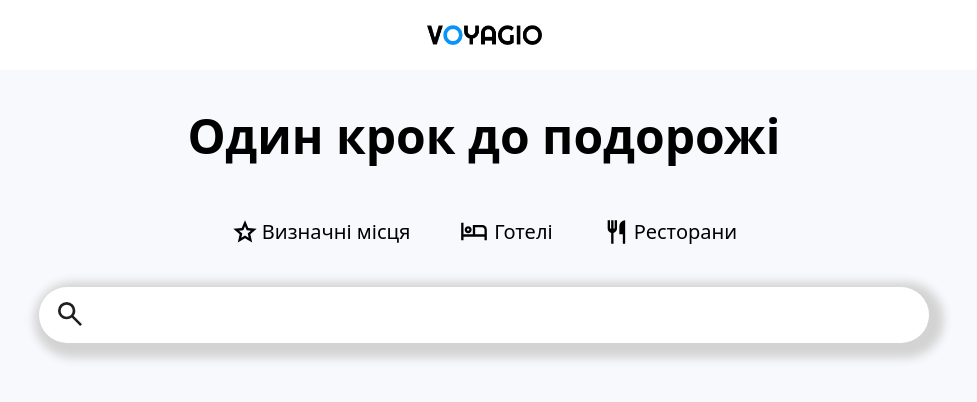
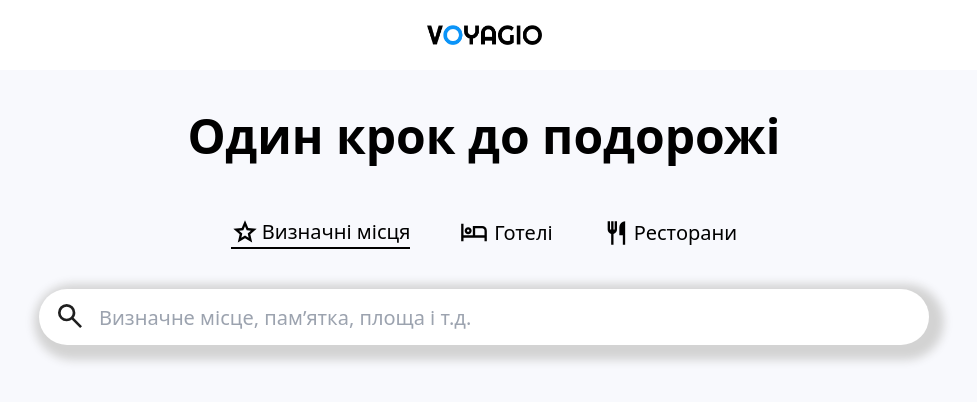
Before and after one commit to Quertov/voyagio, a Next.js app: page / in a window 1280 px wide. Shown: the top 402 px of the page, without its empty margins (156-1133 px from the left). Built offline with nearby package versions, Linux system fonts and the light colour scheme.

Commit message:
feat: category active and placeholder

```diff
--- a/package.json
+++ b/package.json
@@ -10,6 +10,7 @@
   },
   "dependencies": {
     "@reduxjs/toolkit": "^2.5.1",
+    "clsx": "^2.1.1",
     "dotenv": "^16.4.7",
     "next": "15.1.6",
     "react": "^19.0.0",
--- a/src/components/Search.tsx
+++ b/src/components/Search.tsx
@@ -10,17 +10,13 @@ import StarIcon from '../../public/icons/star.svg';
 import RestrauntIcon from '../../public/icons/restraunt.svg';
 import HotelIcon from '../../public/icons/hotel.svg';
 import { ICategoriesIds, ICategoriesTitles } from '@/types/types';
+import clsx from 'clsx';
 
 const Search: FC = () => {
 	const { fetchPlaces } = useSearch();
 	const [isEnglishQuery, setEnglishQuery] = useState<boolean>(true);
 	const [query, setQuery] = useState<string>('');
 	const [category, setCategory] = useState<'landmarks' | 'hotels' | 'restaurants'>('landmarks');
-	const categoriesTexts = useMemo(() => ( [
-		{ text: 'Визначні місця', icon: StarIcon },
-		{ text: 'Готелі', icon: HotelIcon },
-		{ text: 'Ресторани', icon: RestrauntIcon }
-	] ), []);
 
 	const categoryId: ICategoriesIds = useMemo(() => ( {
 		landmarks: 16000,
@@ -28,10 +24,19 @@ const Search: FC = () => {
 		restaurants: 13000
 	} ), []);
 
-	const categoryTitles: ICategoriesTitles = useMemo(() => ( {
-		landmarks: 'Один крок до подорожі',
-		hotels: 'Зупиніться в чудовому місці',
-		restaurants: 'Знайдіть місця, де можна поїсти'
+	const categoryTexts = useMemo(() => ( {
+		landmarks: {
+			title: 'Один крок до подорожі',
+			placeholder: 'Визначне місце, памʼятка, площа і т.д.'
+		},
+		hotels: {
+			title: 'Зупиніться в чудовому місці',
+			placeholder: 'Назва готелю або місце призначення'
+		},
+		restaurants: {
+			title: 'Знайдіть місця, де можна поїсти',
+			placeholder: 'Ресторан, кафе, бар або місце призначення'
+		}
 	} ), []);
 
 	const keyDownHandler = useCallback((event: React.KeyboardEvent<HTMLInputElement>) => {
@@ -67,18 +72,24 @@ const Search: FC = () => {
 	return (
 		<main className={ styles.hero__container }>
 			<div className={ styles.hero__title_container }>
-				<h1 className={ styles.hero__title }>{ categoryTitles[category] }</h1>
+				<h1 className={ styles.hero__title }>{ categoryTexts[category].title }</h1>
 			</div>
 			<div className={ styles.hero__categories_container }>
-					<div className={ styles.hero__category } onClick={ () => setCategory('landmarks') }>
+					<div
+						className={ clsx(styles.hero__category, ( category === 'landmarks' ? 'border-b-2 border-black' : '' )) }
+						onClick={ () => setCategory('landmarks') }>
 						<Image src={ StarIcon } alt='' width={ 28 } height={ 28 } />
 						Визначні місця
 					</div>
-					<div className={ styles.hero__category } onClick={ () => setCategory('hotels') }>
+					<div
+						className={ clsx(styles.hero__category, ( category === 'hotels' ? 'border-b-2 border-black' : '' )) }
+						onClick={ () => setCategory('hotels') }>
 						<Image src={ HotelIcon } alt='' width={ 28 } height={ 28 } className='mr-[3px]' />
 						Готелі
 					</div>
-					<div className={ styles.hero__category } onClick={ () => setCategory('restaurants') }>
+					<div
+						className={ clsx(styles.hero__category, ( category === 'restaurants' ? 'border-b-2 border-black' : '' )) }
+						onClick={ () => setCategory('restaurants') }>
 						<Image src={ RestrauntIcon } alt='' width={ 28 } height={ 28 } />
 						Ресторани
 					</div>
@@ -91,7 +102,8 @@ const Search: FC = () => {
 					onKeyDown={ keyDownHandler }
 					type="text"
 					className={ `${ styles.search } ${ isEnglishQueryStyles }` }
-					pattern="[u0750-\u077F]" />
+					pattern="[u0750-\u077F]"
+					placeholder={ categoryTexts[category].placeholder } />
 				</div>
 			<ToastContainer />
 		</main>
--- a/src/styles/Search.module.css
+++ b/src/styles/Search.module.css
@@ -51,7 +51,7 @@
 	h-full
 	px-[16px]
 	pr-[10px]
-	pl-[50px]
+	pl-[60px]
 	;
 	box-shadow: 5px 5px 10px 10px lightgray;
 }
```
